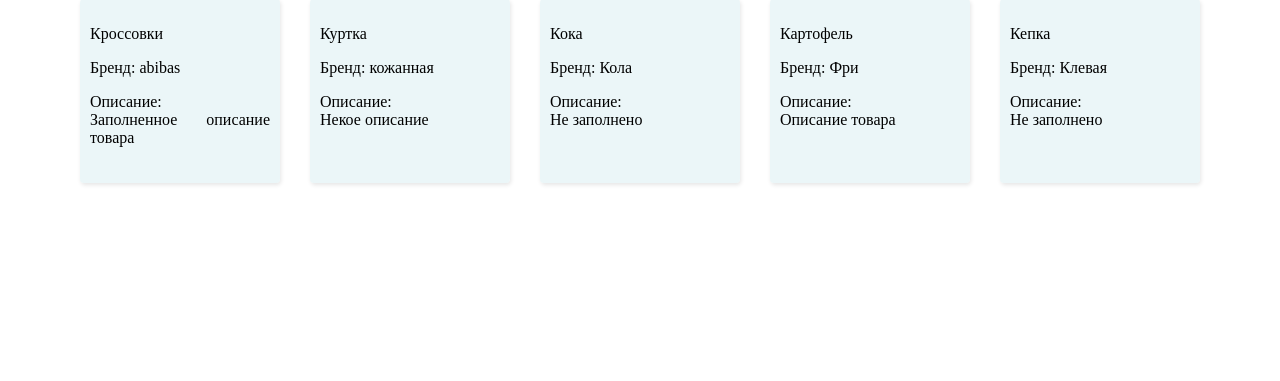
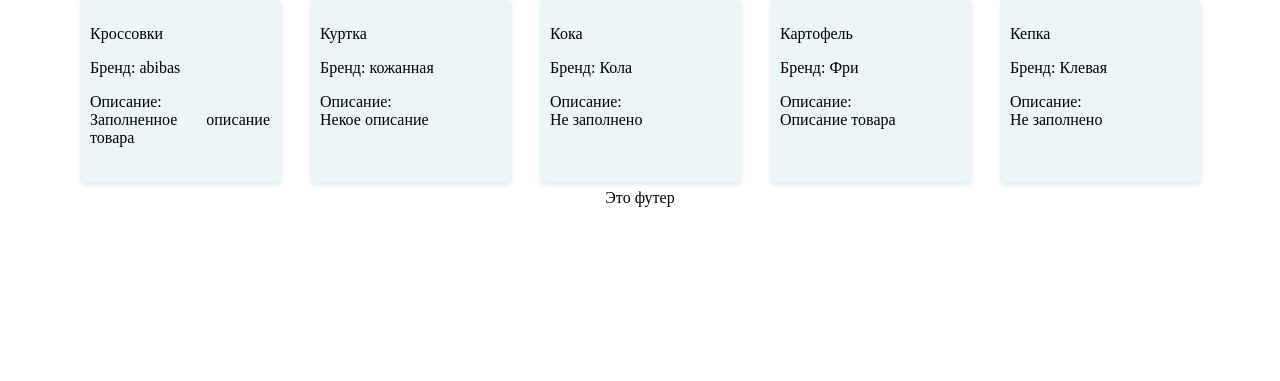
Before and after one commit to scumrat13/FirstDjango_Rep, a Django app: page /items/ in a window 1280 px wide. Shown: the part 104-485 px from the top of the page. Run offline with Django 5.2, Linux system fonts and the light colour scheme; data comes from the database, SQL or seed files in the repository.

Commit message:
Module4. Done

```diff
--- a/templates/base.html
+++ b/templates/base.html
@@ -15,5 +15,6 @@
     {% block content %}
         {% include "header.html" %}
     {% endblock %}
+    {% include "footer.html" %}
 </body>
 </html>
--- /dev/null
+++ b/templates/footer.html
@@ -0,0 +1,5 @@
+<footer style="text-align: center">
+    <p>
+         Это футер
+    </p>
+</footer>
--- a/templates/items_list.html
+++ b/templates/items_list.html
@@ -26,3 +26,5 @@
         {% endfor %}
     </div>
 {% endblock %}
+{% block footer %}
+{% endblock %}
```
